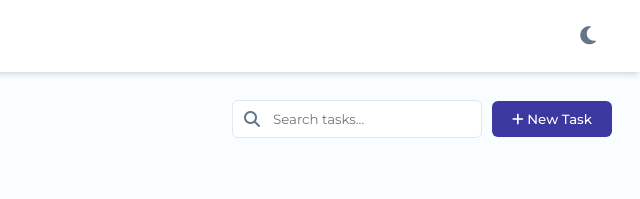
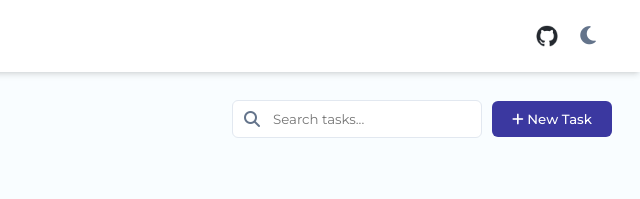
Before and after one commit to kimiamehrpouyan/Html-Css-Javascript, a plain HTML site: page To Do List/index.html in a window 1280 px wide. Shown: the top 199 px of the page, 640-1280 px from the left. Drawn offline with Linux system fonts and the light colour scheme.

Commit message:
add my github icon to todolist

```diff
--- a/To Do List/index.html
+++ b/To Do List/index.html
@@ -21,6 +21,13 @@
         <h1 class="navbar__logo-title">ToDoList</h1>
       </div>
       <div class="navbar__darkmode">
+        <a
+          class="github"
+          href="https://github.com/kimiamehrpouyan"
+          target="_blank"
+        >
+          <img class="github__mark" src="images/github.png" alt="" />
+        </a>
         <button class="navbar__darkmode-btn">
           <i class="fas fa-moon navbar__darkmode-btn-icon"></i>
           <i class="fas fa-sun navbar__lightmode-btn-icon hidden"></i>
--- a/To Do List/style.css
+++ b/To Do List/style.css
@@ -76,6 +76,12 @@ input[type="search"]::-webkit-search-cancel-button {
   font-size: 1.75rem;
   color: var(--color-purple-200);
 }
+.navbar__darkmode {
+  display: flex;
+  align-items: center;
+  justify-content: center;
+  gap: 0.6rem;
+}
 .navbar__darkmode .navbar__darkmode-btn {
   width: 40px;
   height: 40px;
@@ -101,6 +107,15 @@ input[type="search"]::-webkit-search-cancel-button {
 }
 .navbar__darkmode-btn:hover .navbar__lightmode-btn-icon {
   color: var(--color-purple-300);
+}
+.github {
+  display: flex;
+  align-items: center;
+  justify-content: center;
+}
+.github__mark {
+  width: 22px;
+  height: 22px;
 }
 
 .layout {
```
Also changed, not shown: To Do List/images/github.png (added).
